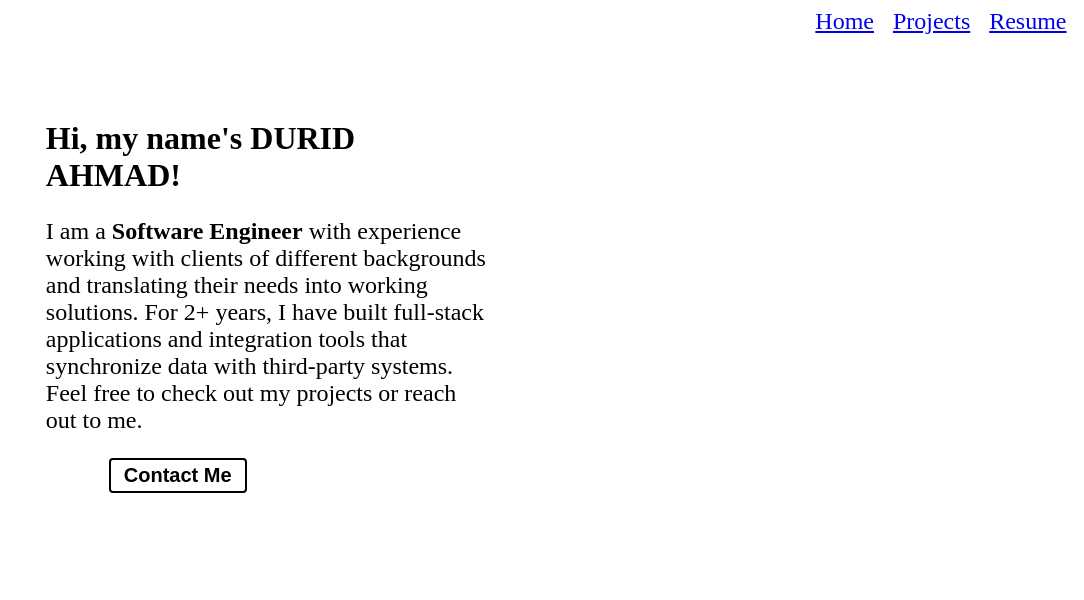
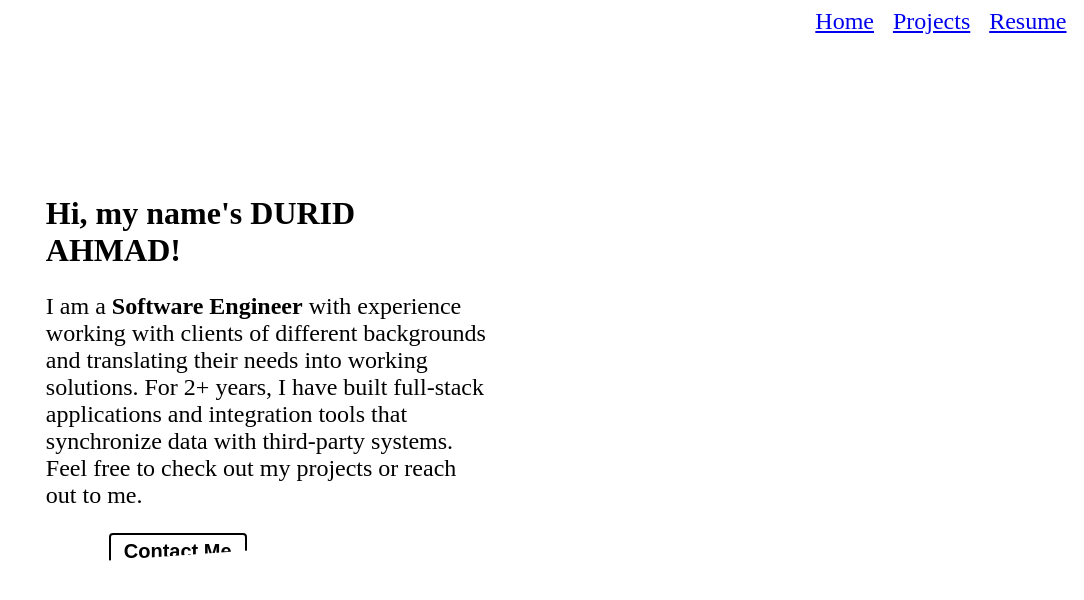
Before and after one commit to durid-ah/durid-ah.github.io, a Next.js app: page / in a window 1280 px wide. Shown: the top 600 px of the page, without its empty margins (196-1280 px from the left). Built offline with nearby package versions, Linux system fonts and the light colour scheme.

Commit message:
last touch on the page height

```diff
--- a/styles/Home.module.css
+++ b/styles/Home.module.css
@@ -1,6 +1,6 @@
 .introWrapper {
   width: 100%;
-  height: 100%;
+  min-height: calc(100vh - var(--navbar-height) - var(--footer-height));
   display: flex;
   margin-bottom: 10%;
 }
--- a/styles/globals.css
+++ b/styles/globals.css
@@ -5,6 +5,7 @@
   --headers: #51459E;
 
   --navbar-height: 3rem;
+  --footer-height: 4rem;
   --mobile-width: 480px;
 }
 
```
